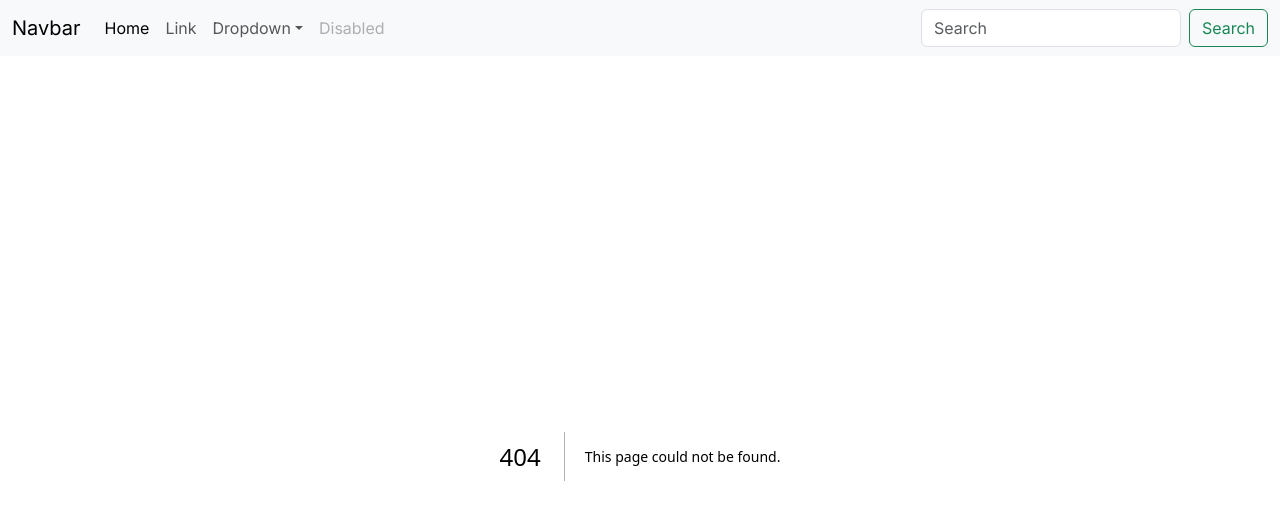
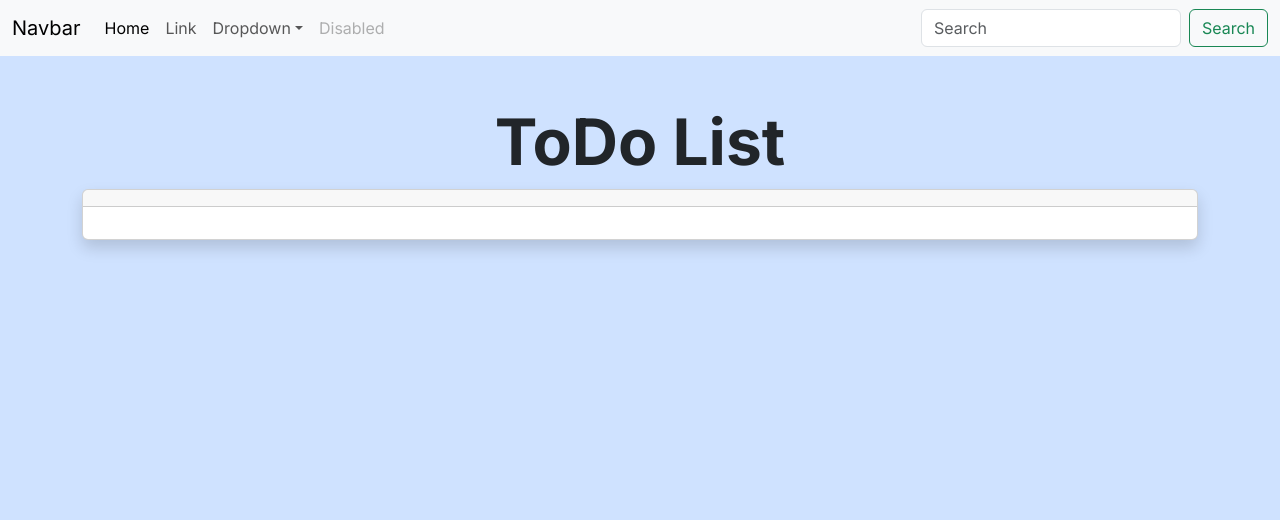
Before and after one commit to digipodium/DP-2024-FEB-MERN-1100, a Next.js app in the folder Section 2/frontend/: page /todolist in a window 1280 px wide. Before the commit this address had no page. Shown: the top 520 px of the page. Built offline with nearby package versions, Linux system fonts and the light colour scheme.

Commit message:
todolist ui

```diff
--- a/Section 2/frontend/src/app/eventhandling/page.jsx
+++ b/Section 2/frontend/src/app/eventhandling/page.jsx
@@ -1,5 +1,5 @@
 'use client';
-import React from 'react'
+import React from 'react';
 
 const EventHandling = () => {
     return (
@@ -14,7 +14,6 @@ const EventHandling = () => {
 
             <input type="color" onChange={ (e) => { console.log( e.target.value ); } } />
             <input type="color" onChange={ (e) => { document.body.style.background = e.target.value } } />
-
         </div>
     )
 }
--- /dev/null
+++ b/Section 2/frontend/src/app/todolist/page.jsx
@@ -0,0 +1,19 @@
+import React from 'react'
+
+const TodoList = () => {
+    return (
+        <div className='vh-100 bg-primary-subtle'>
+
+            <div className='container py-5'>
+                <h1 className='display-3 text-center fw-bold'>ToDo List</h1>
+                <div className='card shadow'>
+                    <div className="card-header"></div>
+                    <div className="card-body"></div>
+                </div>
+            </div>
+
+        </div>
+    )
+}
+
+export default TodoList;
```
